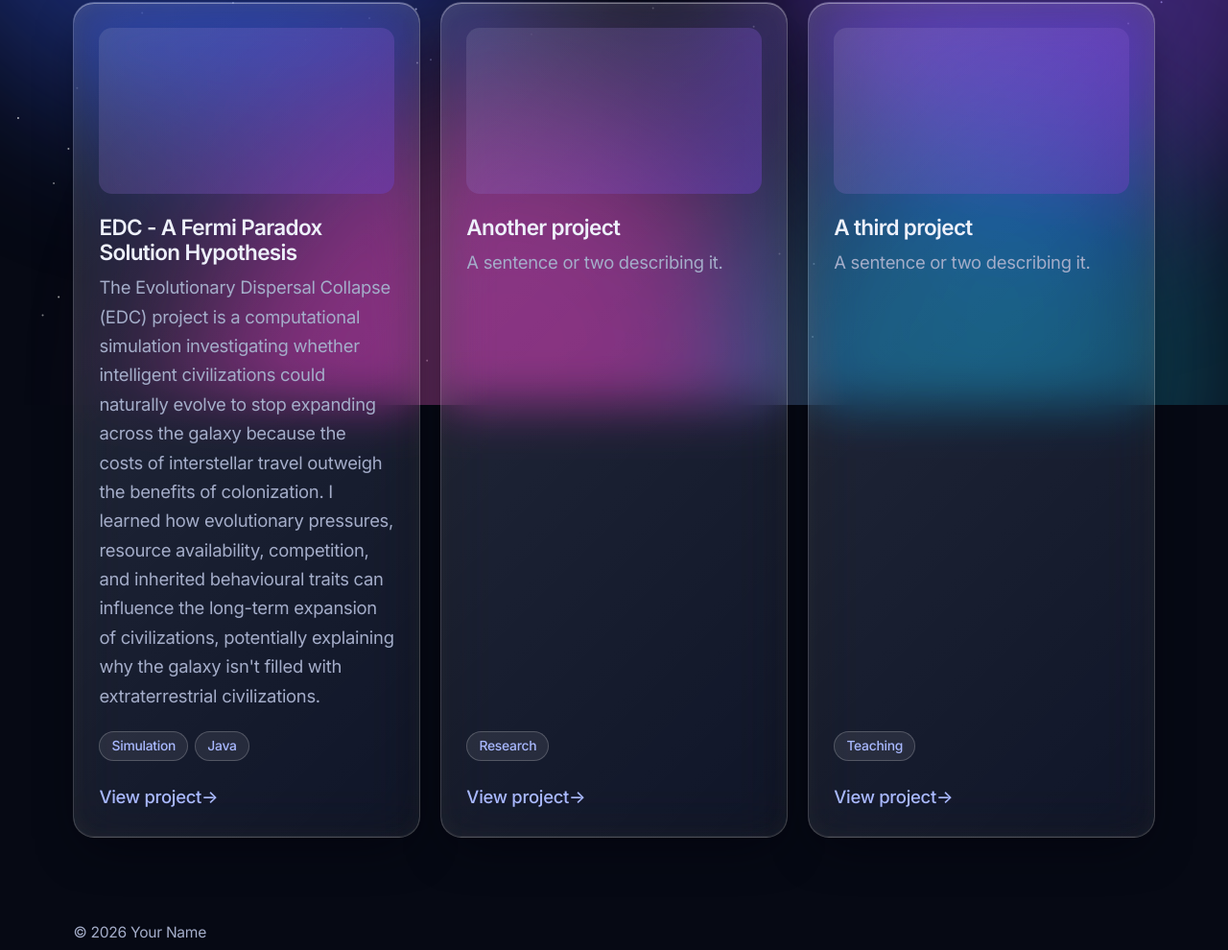
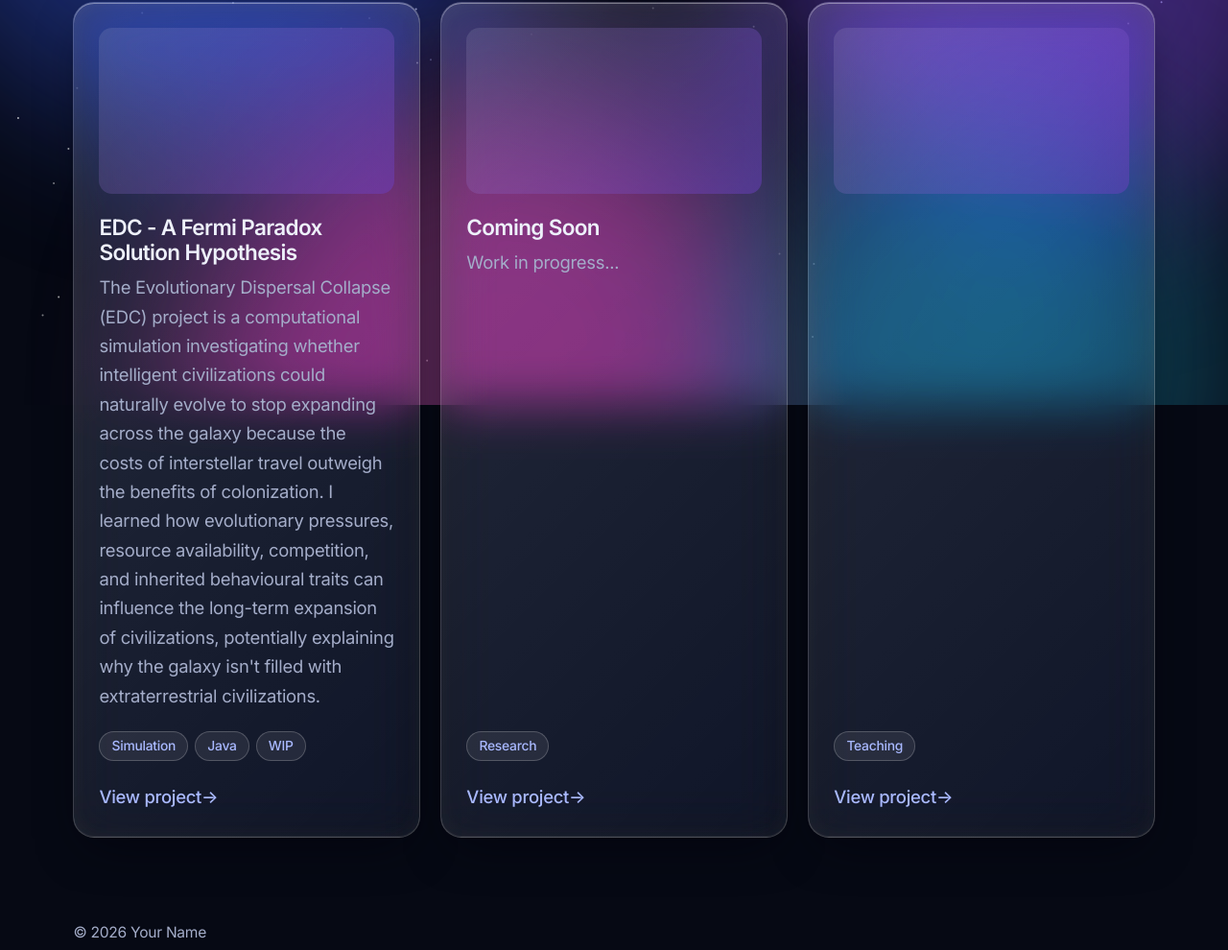
Before and after one commit to aleycn-astro/aleycnastronomy, a plain HTML site: page projects.html in a window 1280 px wide. Shown: the part 378-1368 px from the top of the page at 96% size. Drawn offline with nearby package versions, Linux system fonts and the light colour scheme.

Commit message:
projects.html

```diff
--- a/projects.html
+++ b/projects.html
@@ -44,20 +44,20 @@
       <div class="thumb"></div>
       <h3>EDC - A Fermi Paradox Solution Hypothesis</h3>
       <p>The Evolutionary Dispersal Collapse (EDC) project is a computational simulation investigating whether intelligent civilizations could naturally evolve to stop expanding across the galaxy because the costs of interstellar travel outweigh the benefits of colonization. I learned how evolutionary pressures, resource availability, competition, and inherited behavioural traits can influence the long-term expansion of civilizations, potentially explaining why the galaxy isn't filled with extraterrestrial civilizations.</p>
-      <div class="tags"><span class="tag">Simulation</span><span class="tag">Java</span></div>
+      <div class="tags"><span class="tag">Simulation</span><span class="tag">Java</span><span class="tag">WIP</span></div>
       <a class="more" href="#">View project</a>
     </article>
     <article class="card reveal">
       <div class="thumb"></div>
-      <h3>Another project</h3>
-      <p>A sentence or two describing it.</p>
+      <h3>Coming Soon</h3>
+      <p>Work in progress...</p>
       <div class="tags"><span class="tag">Research</span></div>
       <a class="more" href="#">View project</a>
     </article>
     <article class="card reveal">
       <div class="thumb"></div>
-      <h3>A third project</h3>
-      <p>A sentence or two describing it.</p>
+      <h3>  </h3>
+      <p>  </p>
       <div class="tags"><span class="tag">Teaching</span></div>
       <a class="more" href="#">View project</a>
     </article>
```
